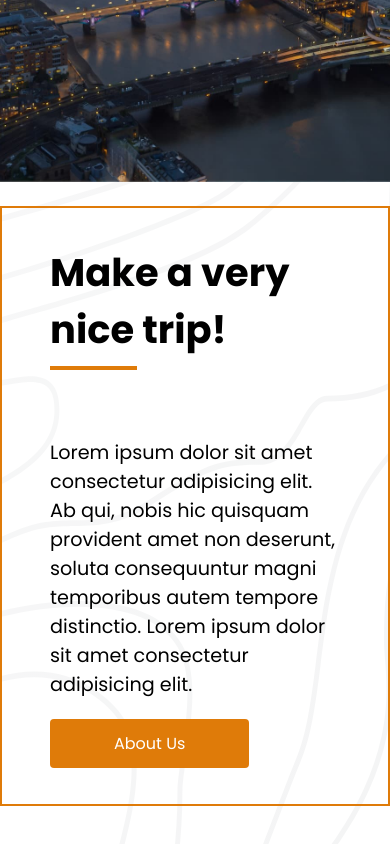
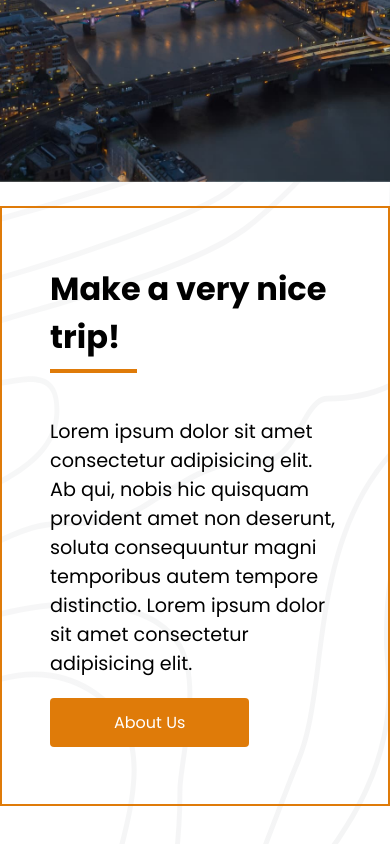
Before and after one commit to CauaLima17/simple-react-landing-page, a React (Vite) app: page / in a window 390 px wide. Shown: the part 2006-2850 px from the top of the page. Built offline with nearby package versions, Linux system fonts and the light colour scheme.

Commit message:
Adicionado About Section responsiva

```diff
--- a/src/components/AboutSection/AboutSection.css
+++ b/src/components/AboutSection/AboutSection.css
@@ -98,3 +98,10 @@ section.about p {
 .about-btn:hover {
   background-color: #a55f0e;
 }
+
+@media (width <= 600px) {
+  section.about h1 {
+    font-size: 2rem;
+    margin-bottom: 24px;
+  }
+}
```
